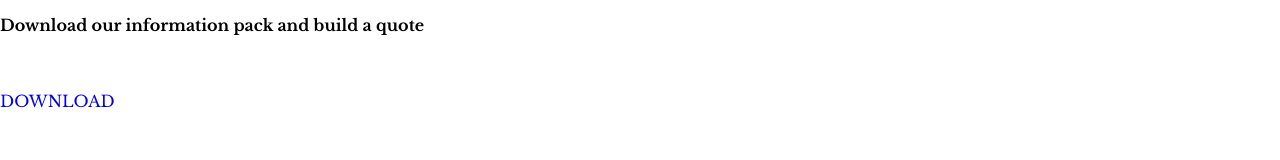
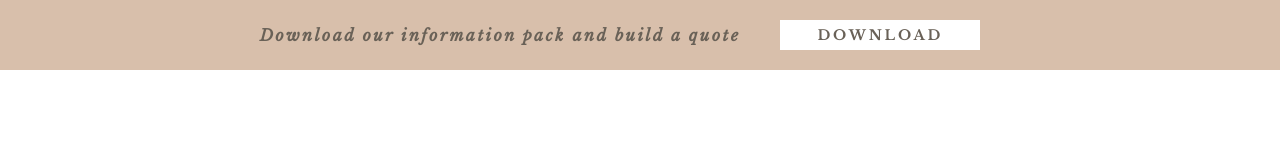
Before and after one commit to laurenharradine/wedding-site, a plain HTML site: page index.html in a window 1280 px wide. Drawn offline with nearby package versions, Linux system fonts and the light colour scheme.

Commit message:
Added promo, added images

```diff
--- a/css/style.css
+++ b/css/style.css
@@ -11,27 +11,18 @@ darker: #696157
   box-sizing: border-box;
 }
 
-/* Clear fix hack */
-.clearfix:after {
-     content: ".";
-     display: block;
-     clear: both;
-     visibility: hidden;
-     line-height: 0;
-     height: 0;
-}
-
-.clear {
-	clear: both;
-}
 
 /******************************************
 /* BASE STYLES
 /*******************************************/
+html {
+    /*font-size: 62.5px;*/
+}
+
 
 body {
   font-family: 'Libre Baskerville', sans-serif;
-  font-size: 62.5px;
+  /*font-size: 62.5px;*/
 }
 
 
@@ -40,26 +31,40 @@ body {
 /*******************************************/
 .promo {
   display: flex;
-  flex-basis: 66%;
-  justify-content: space-between;
+  justify-content: center;
+  background-color: #d8bfab;
+  padding: 10px 0;
 }
 
 .whiteBtn {
   background-color: white;
   color:#696157;
-  border-radius: 5px;
   width: 200px;
-  text-align: center;
-  padding: 10px 12px;
+  justify-content: center;
+  display: flex;
+  align-items: center;
+  margin: 10px 40px;
+
 }
 
 /******************************************
 /* ADDITIONAL STYLES
 /*******************************************/
 h3, #download {
+
+}
+
+h3 {
+  color: #696157;
+  font-style: italic;
+  letter-spacing: 0.15em;
   font-size: 1rem;
 }
 
 #download {
   text-decoration: none;
+  font-weight: 700;
+  letter-spacing: 0.2em;
+  color:#696157;
+  font-size: 14px;
 }
--- a/index.html
+++ b/index.html
@@ -15,8 +15,13 @@
 	<body>
 		<header>
 			<div class="promo">
-				<h3>Download our information pack and build a quote</h3>
-			</div class="whiteBtn"><a href="#" id="download">DOWNLOAD</a></div>
+				<div>
+					<h3>Download our information pack and build a quote</h3>
+				</div>
+				<div class="whiteBtn">
+					<a href="#" id="download">DOWNLOAD</a>
+				</div>
+			</div>
 		</header>
 
 		<script type="text/javascript" src="js/main.js"></script>
```
